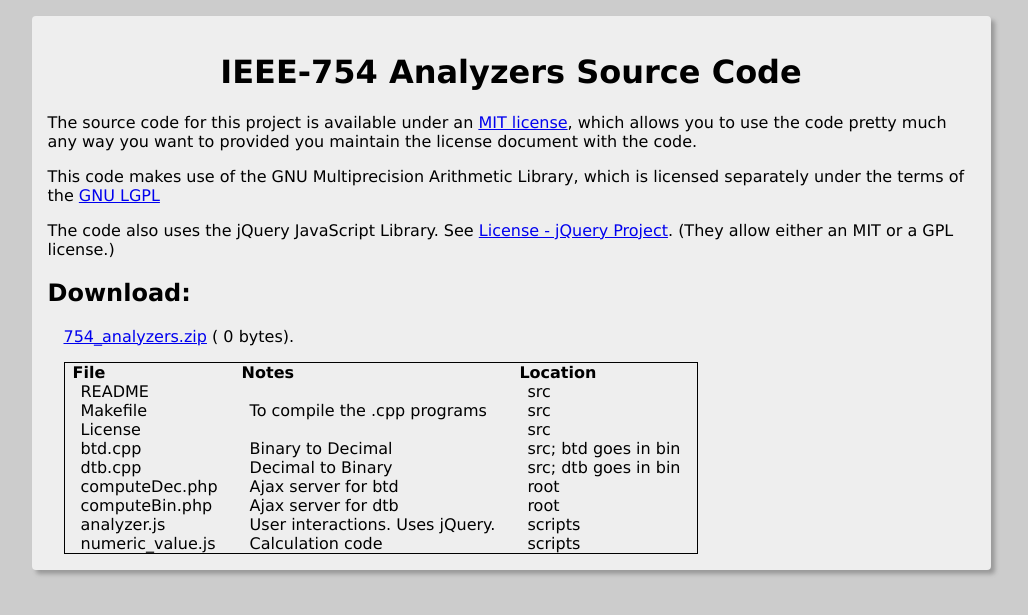
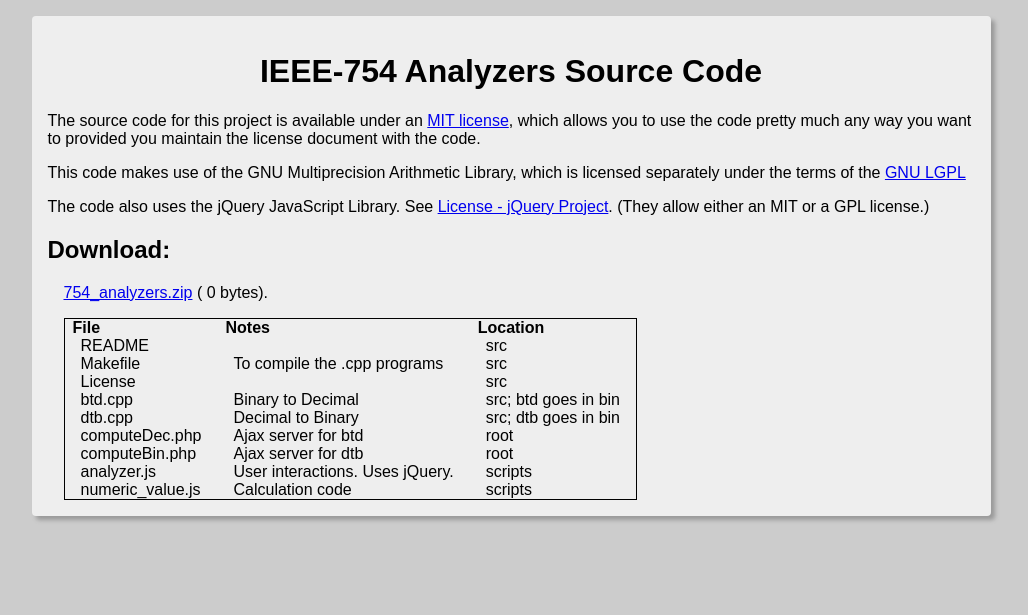
Before and after one commit to cvickery/IEEE-754, a PHP site: page /src/index.php in a window 1280 px wide. Shown: the top 615 px of the page, without its empty margins (129-1157 px from the left). Run offline with PHP 8.4, Linux system fonts and the light colour scheme.

Commit message:
Font issue

```diff
--- a/css/faq.css
+++ b/css/faq.css
@@ -1,9 +1,4 @@
-html {
-	margin:0; padding: 0;
-	font-family:Verdana, Geneva, sans-serif;
-	background-color:#ccc;
-	color:black;
-}
+html { margin:0; padding: 0; font-family: sans-serif; background-color:#ccc; color:black; }
 
 body {
 	background-color:#eee;
```
